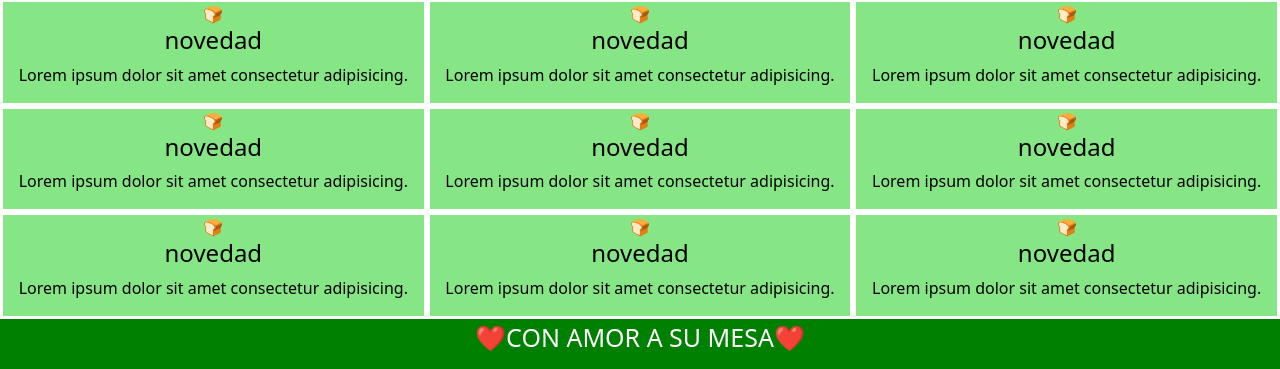
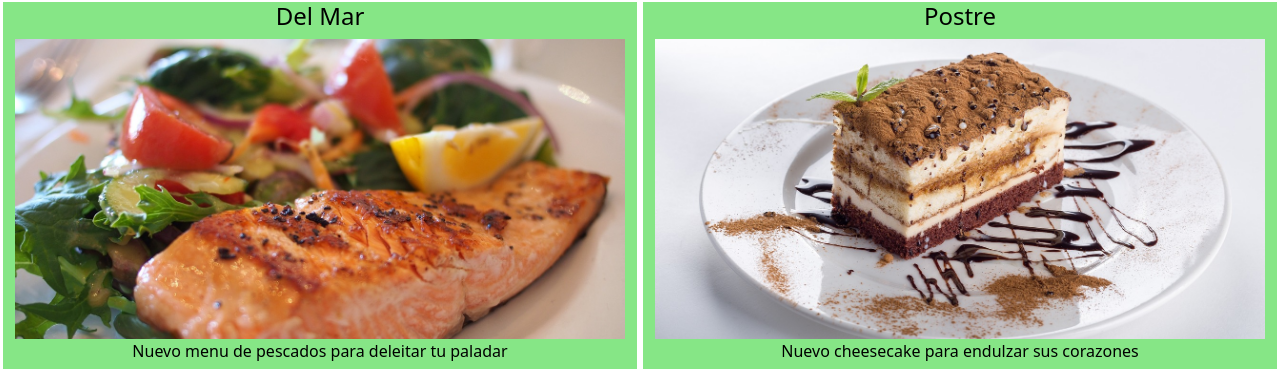
Before and after one commit to luciog23/PF-gonzalez, a website: page index.html in a window 1280 px wide. Shown: the part 754-1123 px from the top of the page. Drawn offline with nearby package versions, Linux system fonts and the light colour scheme.

Commit message:
cambios index

```diff
--- a/index.html
+++ b/index.html
@@ -53,8 +53,8 @@
     <main>
     <!-- jumbotron inicia -->
     <div class="p-5 text-white jumbotron">
-        <h1>Lorem, ipsum.</h1>
-        <p>Lorem ipsum dolor sit amet consectetur adipisicing elit. Magni, mollitia?</p>
+        <h1>Comida Casera con pasion.</h1>
+        <p>Una receta no tiene alma. Es el cocinero quien debe darle alma a la receta</p>
     </div>
     <!-- jumbotron fin -->
     <!-- eventos inicia -->
@@ -63,11 +63,8 @@
         <div class="row">
             <div class="nleft col-md-6"></div>
             <div class="nright col-md-6">
-                <h3>Evento 1</h3>
-                <p>Lorem ipsum, dolor sit amet consectetur adipisicing elit. Perspiciatis vitae ea laudantium laborum
-                    quasi! Illo nihil optio explicabo itaque amet molestias soluta eaque voluptas sint temporibus, quos
-                    corporis excepturi placeat officia est harum sunt debitis quod voluptates laudantium sit delectus
-                    dolores expedita laborum? Iusto soluta rem voluptatem ab a velit!</p>
+                <h3>Catering equipo Confidental</h3>
+                <p>El pasado fin de semana tuvimos el placer de compartir parte de nuestras recetas con el equipo de la clinica dental cofidental, donde ofrecimos una gran variedad de nuestras recetas deleitando el paladar de los que asistieron al evento.</p>
             </div>
         </div>
     </section>
@@ -76,50 +73,25 @@
     <h2>Novedades</h2>
     <section class="container-fluid novedades">
         <div class="row">
-            <article class="col-sm-6 col-md-4">
-                <div class="card-img">🍞</div>
-                <h4 class="card-title">novedad</h4>
-                <p class="car-desc">Lorem ipsum dolor sit amet consectetur adipisicing.</p>
+            <article class="col-sm-6 col-md-6">
+                <h4 class="card-title">Del Mar</h4>
+                <div class="card-img1"></div>
+                <p class="car-desc">Nuevo menu de pescados para deleitar tu paladar</p>
             </article>
-            <article class="col-sm-6 col-md-4">
-                <div class="card-img">🍞</div>
-                <h4 class="card-title">novedad</h4>
-                <p class="car-desc">Lorem ipsum dolor sit amet consectetur adipisicing.</p>
+            <article class="col-sm-6 col-md-6">
+                <h4 class="card-title">Postre</h4>
+                <div class="card-img2"></div>
+                <p class="car-desc">Nuevo cheesecake para endulzar sus corazones</p>
             </article>
-            <article class="col-sm-6 col-md-4">
-                <div class="card-img">🍞</div>
-                <h4 class="card-title">novedad</h4>
-                <p class="car-desc">Lorem ipsum dolor sit amet consectetur adipisicing.</p>
+            <article class="col-sm-6 col-md-6">
+                <h4 class="card-title">Veggie Burger</h4>
+                <div class="card-img3"></div>
+                <p class="car-desc">Nueva hamburguesa vegetaria</p>
             </article>
-            <article class="col-sm-6 col-md-4">
-                <div class="card-img">🍞</div>
-                <h4 class="card-title">novedad</h4>
-                <p class="car-desc">Lorem ipsum dolor sit amet consectetur adipisicing.</p>
-            </article>
-            <article class="col-sm-6 col-md-4">
-                <div class="card-img">🍞</div>
-                <h4 class="card-title">novedad</h4>
-                <p class="car-desc">Lorem ipsum dolor sit amet consectetur adipisicing.</p>
-            </article>
-            <article class="col-sm-6 col-md-4">
-                <div class="card-img">🍞</div>
-                <h4 class="card-title">novedad</h4>
-                <p class="car-desc">Lorem ipsum dolor sit amet consectetur adipisicing.</p>
-            </article>
-            <article class="col-sm-6 col-md-4">
-                <div class="card-img">🍞</div>
-                <h4 class="card-title">novedad</h4>
-                <p class="car-desc">Lorem ipsum dolor sit amet consectetur adipisicing.</p>
-            </article>
-            <article class="col-sm-6 col-md-4">
-                <div class="card-img">🍞</div>
-                <h4 class="card-title">novedad</h4>
-                <p class="car-desc">Lorem ipsum dolor sit amet consectetur adipisicing.</p>
-            </article>
-            <article class="col-sm-12 col-md-4">
-                <div class="card-img">🍞</div>
-                <h4 class="card-title">novedad</h4>
-                <p class="car-desc">Lorem ipsum dolor sit amet consectetur adipisicing.</p>
+            <article class="col-sm-6 col-md-6">
+                <h4 class="card-title">Master chef</h4>
+                <div class="card-img4"></div>
+                <p class="car-desc">Nuevos curso de cocinas disponibles.</p>
             </article>
         </div>
     </section>
--- a/scss/_body.scss
+++ b/scss/_body.scss
@@ -33,7 +33,7 @@ h2{
 
 .nleft{
     height: 300px;
-    background-image: url(../imagenes/imagen1.jpg);
+    background-image: url(../imagenes/eventodestacado.jpg);
     background-size: cover;
     background-position: center;
 }
@@ -43,8 +43,29 @@ h2{
     border: 3px solid $blanco;
     text-align: center;
 }
-.novedades .car-img{
-    font-size: 35px;
+.novedades .card-img1{
+    height: 300px;
+    background-image: url(../imagenes/novedad1.jpg);
+    background-size: cover;
+    background-position: center;
+}
+.novedades .card-img2{
+    height: 300px;
+    background-image: url(../imagenes/novedad2.jpg);
+    background-size: cover;
+    background-position: center;
+}
+.novedades .card-img3{
+    height: 300px;
+    background-image: url(../imagenes/novedad3.jpg);
+    background-size: cover;
+    background-position: center;
+}
+.novedades .card-img4{
+    height: 300px;
+    background-image: url(../imagenes/novedad4.jpg);
+    background-size: cover;
+    background-position: center;
 }
 .novedades{
     color: $negro;
```
Also changed, not shown: css/estilos.css, imagenes/eventodestacado.jpg (added), imagenes/novedad1.jpg (added), imagenes/novedad2.jpg (added), imagenes/novedad3.jpg (added), imagenes/novedad4.jpg (added).
